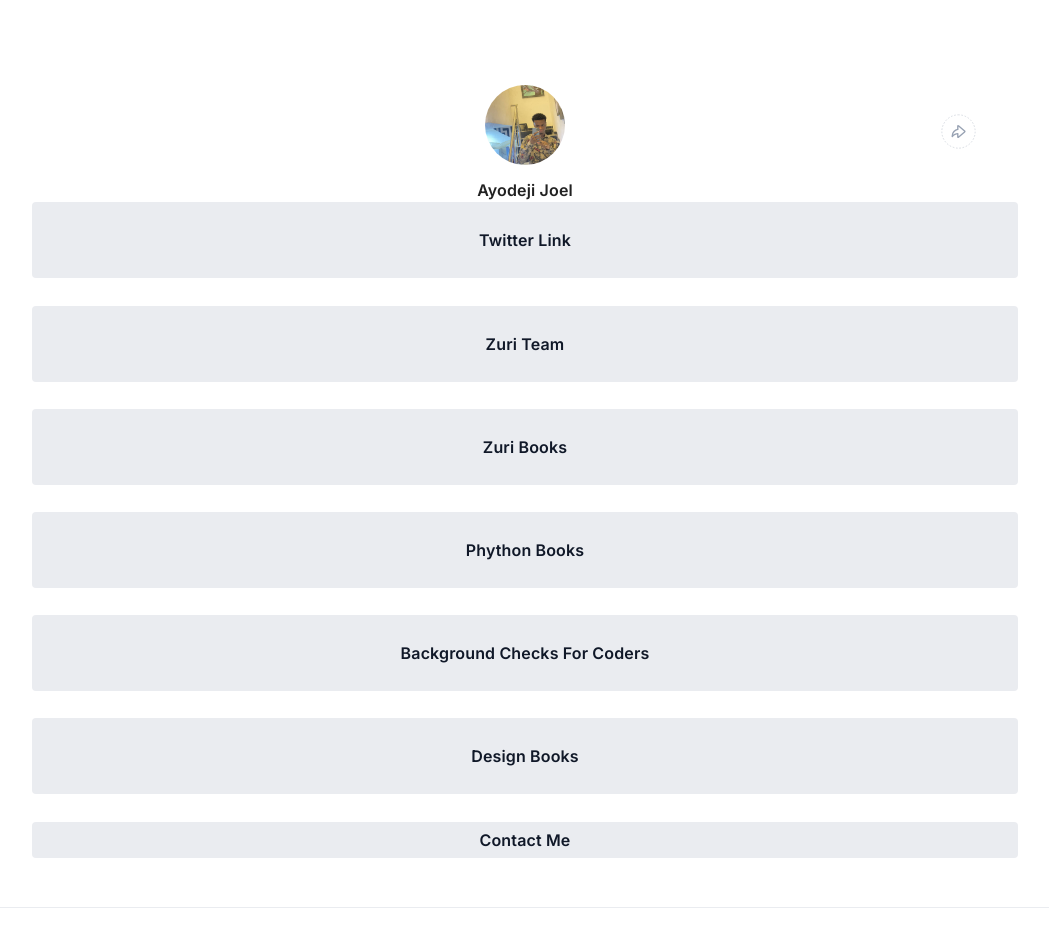
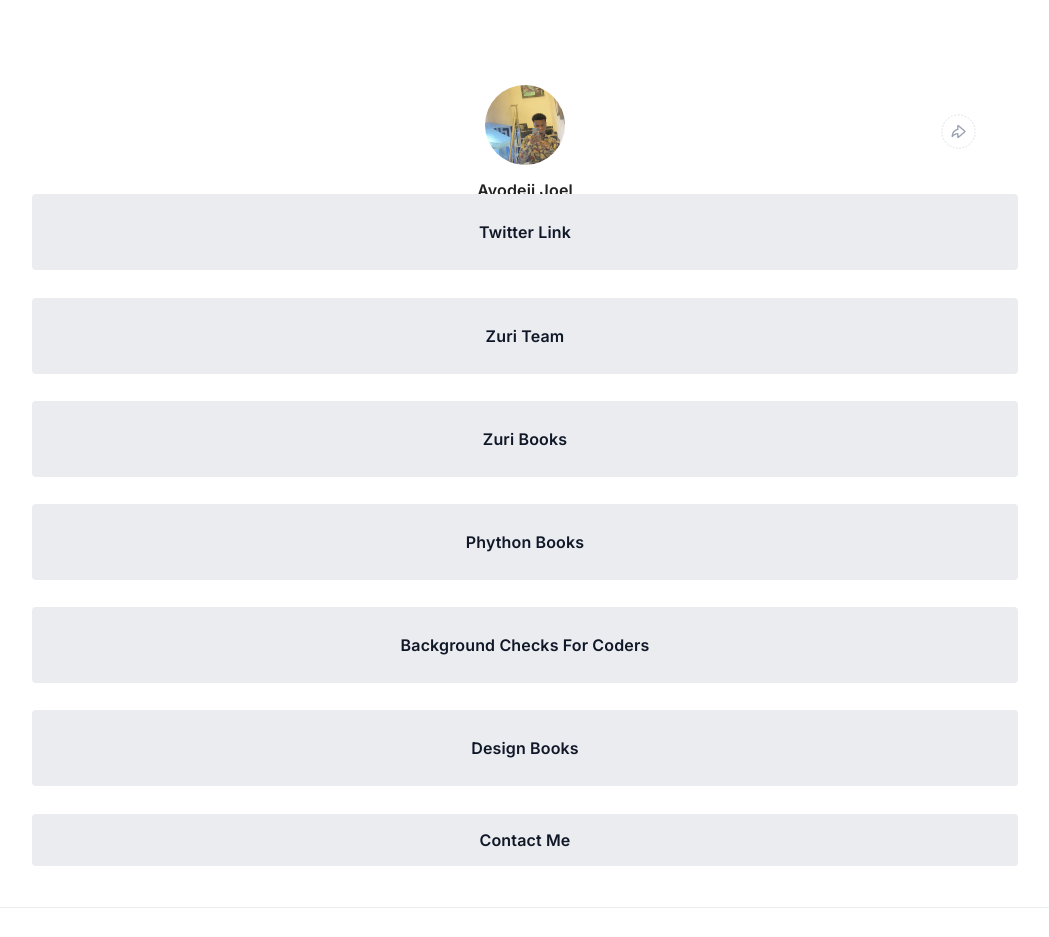
Before and after one commit to boiOctave/hngsocialtree, a React (Create React App) app: page / in a window 1280 px wide. Shown: the top 937 px of the page, without its empty margins (115-1164 px from the left). Built offline with nearby package versions, Linux system fonts and the light colour scheme.

Commit message:
style: increased contact button height

```diff
--- a/src/components/Body/ContactButton.js
+++ b/src/components/Body/ContactButton.js
@@ -14,6 +14,7 @@ const ContactButton = ({ name, id, link, title }) => {
             variant='contained'
             disableElevation
             sx={{
+                padding: '26px 16px',
                 textTransform: 'capitalize',
                 width: '80%',
                 height: '43px',
```
